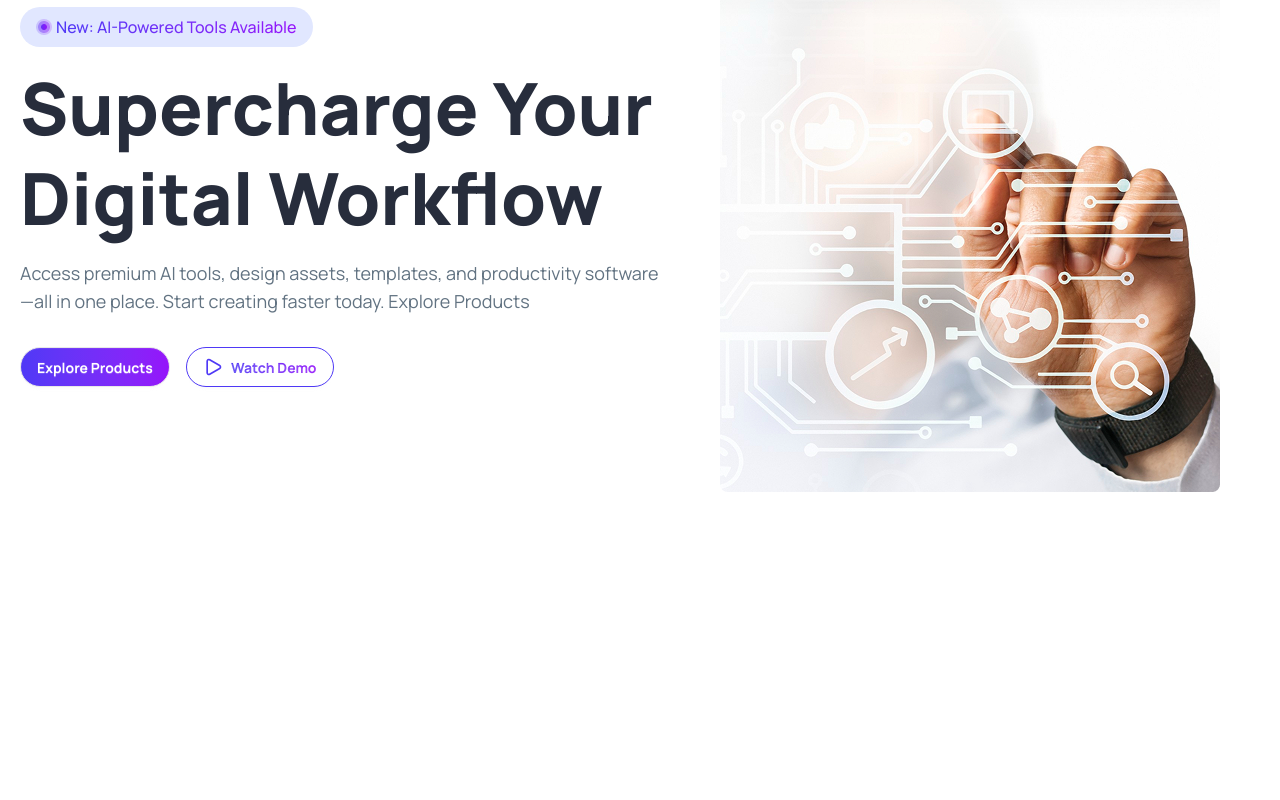
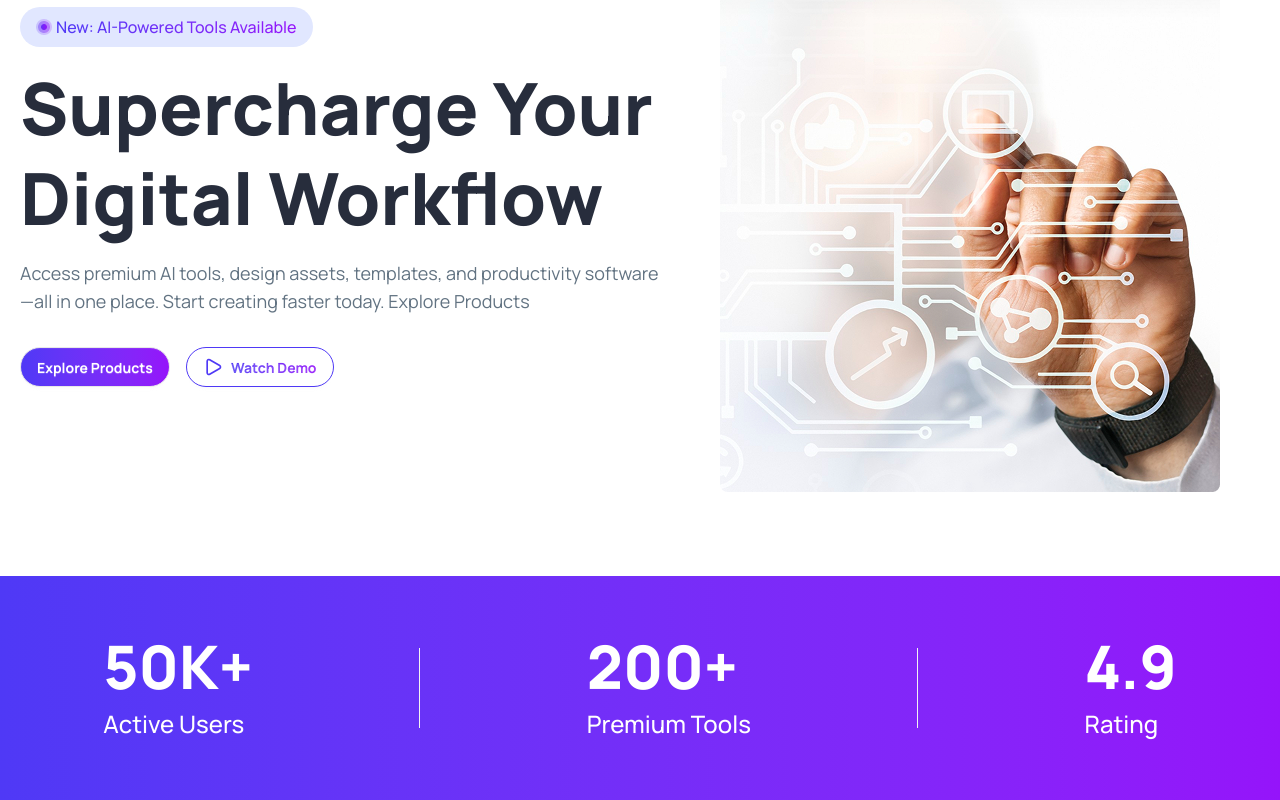
Before and after one commit to alfu-git/module-36-a-06, a React (Vite) app: page / in a window 1280 px wide. Shown: the part 247-1047 px from the top of the page. Before the commit the page ends 823 px from the top, so only its background shows below. Built offline with nearby package versions, Linux system fonts and the light colour scheme.

Commit message:
stats component done

```diff
--- a/src/App.jsx
+++ b/src/App.jsx
@@ -1,6 +1,7 @@
 import './App.css'
 import Banner from './Components/Banner/Banner'
 import Navbar from './Components/Navbar/Navbar'
+import Stats from './Components/Stats/Stats'
 
 function App() {
 
@@ -13,6 +14,7 @@ function App() {
 
       <main>
         <Banner />
+        <Stats />
       </main>
     </>
   )
--- /dev/null
+++ b/src/Components/Stats/Stats.jsx
@@ -0,0 +1,32 @@
+import React from 'react';
+
+const Stats = () => {
+  return (
+    <section className='container mx-auto px-5 py-15 bg-linear-to-r from-[#4F39F6] to-[#9514FA]'>
+      <div>
+        <div className='flex flex-col md:flex-row gap-8 md:gap-0 justify-around items-center'>
+          <div className='space-y-3'>
+            <h3 className='text-6xl text-base-100 font-extrabold'>50K+</h3>
+            <span className='inline-block text-2xl text-base-100 font-medium'>Active Users</span>
+          </div>
+
+          <div className='border-b md:border-b-0 w-30 md:w-0 md:border-r border-[#F2F2F2] md:h-20'></div>
+
+          <div className='space-y-3'>
+            <h3 className='text-6xl text-base-100 font-extrabold'>200+</h3>
+            <span className='inline-block text-2xl text-base-100 font-medium'>Premium Tools</span>
+          </div>
+
+          <div className='border-b md:border-b-0 w-30 md:w-0 md:border-r border-[#F2F2F2] md:h-20'></div>
+
+          <div className='space-y-3'>
+            <h3 className='text-6xl text-base-100 font-extrabold'>4.9</h3>
+            <span className='inline-block text-2xl text-base-100 font-medium'>Rating</span>
+          </div>
+        </div>
+      </div>
+    </section>
+  );
+};
+
+export default Stats;
```
